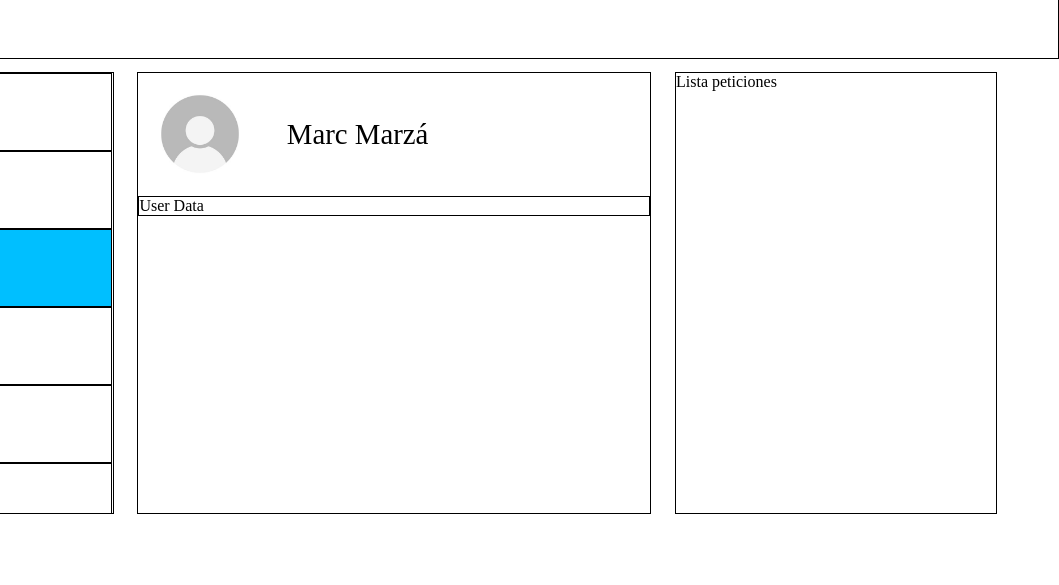
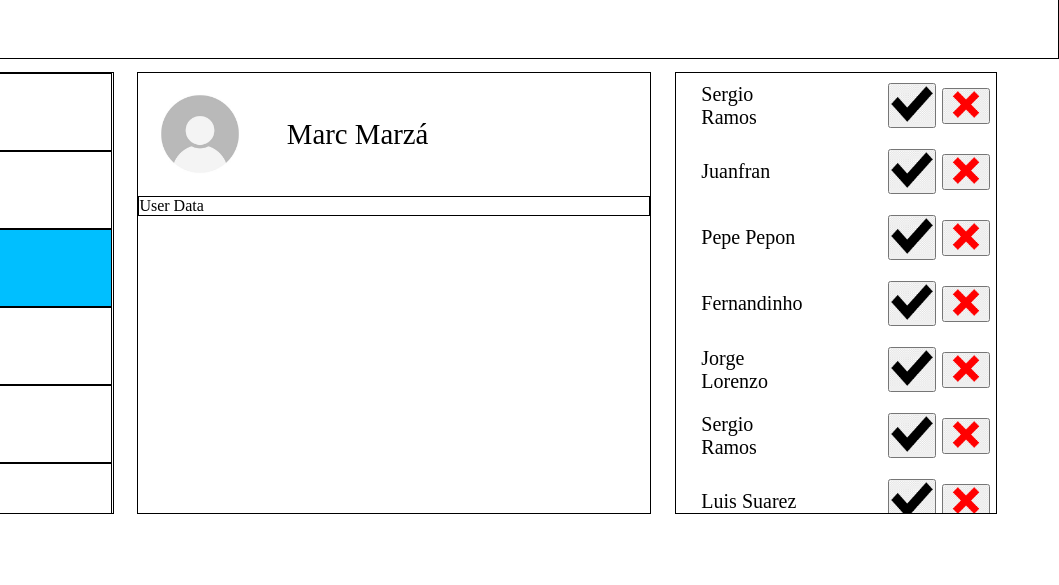
Before and after one commit to lservera03/practicaWeb, a website: page src/amistad.html in a window 1280 px wide. Shown: the part 123-708 px from the top of the page, 221-1280 px from the left. Drawn offline with Linux system fonts and the light colour scheme.

Commit message:
Implemented petitions list

```diff
--- a/src/amistad.css
+++ b/src/amistad.css
@@ -145,20 +145,52 @@ main div {
 }
 
 
-#userInfo{
+#userInfo {
     align-items: center;
     display: flex;
     border: none;
 }
 
-#userInfo img{
+#userInfo img {
     width: 20%;
     border-radius: 50%;
     padding: 2%;
 }
 
-#userInfo p{
+#userInfo p {
     width: 50%;
     padding-left: 5%;
     font-size: 180%;
 }
+
+#petitionsList ul {
+    list-style: none;
+    overflow: auto;
+    width: 100%;
+    height: 100%;
+}
+
+#petitionsList li {
+    width: 99%;
+    height: 15%;
+    align-items: center;
+    display: flex;
+}
+
+#petitionsList p {
+    padding: 3%;
+    margin-left: 5%;
+    margin-right: 24%;
+    font-size: 125%;
+    width: 30%;
+    cursor: pointer;
+}
+
+#petitionsList li button {
+    width: 15%;
+    margin-left: 2%;
+}
+
+#petitionsList li button img {
+    width: 100%;
+}
--- a/src/amistad.html
+++ b/src/amistad.html
@@ -32,7 +32,7 @@
 </header>
 <main>
     <div class="searcher">
-        <form>
+        <form action="#">
             <input type="text" name="user" placeholder="User" required>
             <input type="image" src="image/search.png" alt="icon search">
         </form>
@@ -75,7 +75,43 @@
         </div>
     </div>
     <div id="petitionsList">
-        Lista peticiones
+        <ul>
+            <li>
+                <p>Sergio Ramos</p>
+                <button><img src="/src/image/accept.png"></button>
+                <button><img src="/src/image/deny.png"></button>
+            </li>
+            <li>
+                <p>Juanfran</p>
+                <button><img src="/src/image/accept.png"></button>
+                <button><img src="/src/image/deny.png"></button>
+            </li>
+            <li>
+                <p>Pepe Pepon</p>
+                <button><img src="/src/image/accept.png"></button>
+                <button><img src="/src/image/deny.png"></button>
+            </li>
+            <li>
+                <p>Fernandinho</p>
+                <button><img src="/src/image/accept.png"></button>
+                <button><img src="/src/image/deny.png"></button>
+            </li>
+            <li>
+                <p>Jorge Lorenzo</p>
+                <button><img src="/src/image/accept.png"></button>
+                <button><img src="/src/image/deny.png"></button>
+            </li>
+            <li>
+                <p>Sergio Ramos</p>
+                <button><img src="/src/image/accept.png"></button>
+                <button><img src="/src/image/deny.png"></button>
+            </li>
+            <li>
+                <p>Luis Suarez</p>
+                <button><img src="/src/image/accept.png"></button>
+                <button><img src="/src/image/deny.png"></button>
+            </li>
+        </ul>
     </div>
 </main>
 <footer>
```
Also changed, not shown: src/image/accept.png (added), src/image/deny.png (added).
